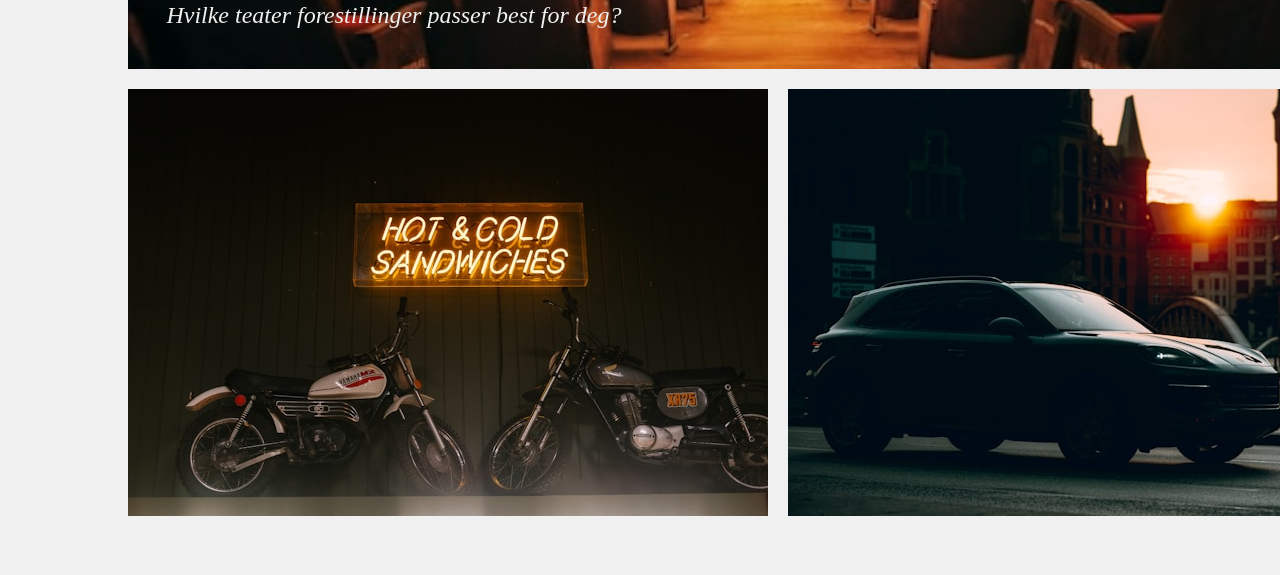
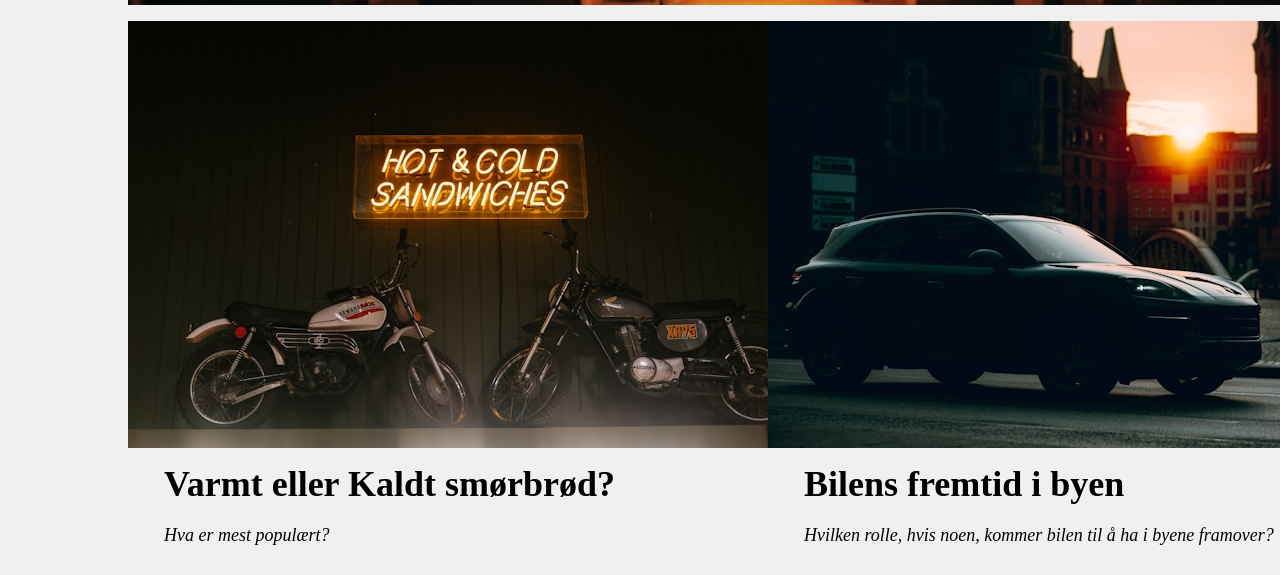
Before and after one commit to OleKodehode/ekstra_oppgave_juni, a plain HTML site: page index.html in a window 1280 px wide. Shown: the part 357-932 px from the top of the page. Drawn offline with Linux system fonts and the light colour scheme.

Commit message:
style changes

```diff
--- a/index.html
+++ b/index.html
@@ -80,18 +80,22 @@
           </article>
         </a>
       </section>
-      <article class="small_article">
-        <a href="">
+      <a href="">
+        <article class="small_article">
           <img src="./img/small_article_pic_1.jpg" alt="" />
-          <p></p>
-        </a>
-      </article>
-      <article class="small_article">
-        <a href=""
-          ><img src="./img/small_article_pic_2.jpg" alt="" />
-          <p></p
-        ></a>
-      </article>
+          <p class="small_article_headline">Varmt eller Kaldt smørbrød?</p>
+          <p class="small_article_subtext">Hva er mest populært?</p>
+        </article>
+      </a>
+      <a href="">
+        <article class="small_article">
+          <img src="./img/small_article_pic_2.jpg" alt="" />
+          <p class="small_article_headline">Bilens fremtid i byen</p>
+          <p class="small_article_subtext">
+            Hvilken rolle, hvis noen, kommer bilen til å ha i byene framover?
+          </p>
+        </article>
+      </a>
     </main>
   </body>
 </html>
--- a/style.css
+++ b/style.css
@@ -107,14 +107,14 @@ input:focus {
 main {
   display: grid;
   margin: 2svh auto;
-  gap: 20px;
   min-height: 100svh;
   max-width: 80svw;
+  row-gap: 2svh;
 }
 
 .big_article_container {
   grid-column: 1 / span 2;
-  grid-row: 1 / span 3;
+  grid-row: 1 / span 4;
   height: 100%;
   width: 100%;
 }
@@ -148,3 +148,26 @@ p {
   font-size: 24px;
   font-style: italic;
 }
+
+main > a,
+.small_article > p {
+  text-decoration: none;
+  color: var(--text-color);
+}
+
+.small_article {
+  justify-self: center;
+}
+
+.small_article_headline {
+  margin: 0.3em 0;
+  padding: 0 1em;
+  font-size: 36px;
+  font-weight: bold;
+}
+
+.small_article_subtext {
+  padding: 0.5em 2em 0 2em;
+  font-size: 18px;
+  font-style: italic;
+}
```
